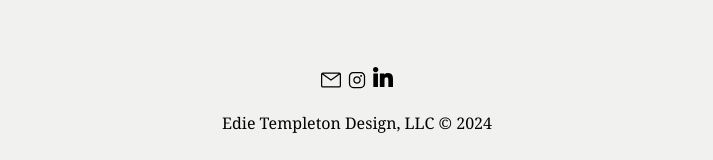
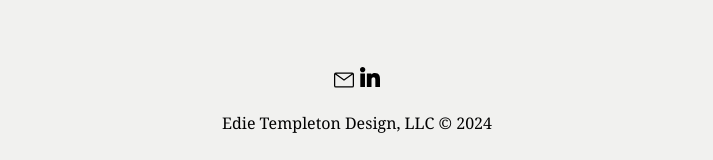
Before and after one commit to izzy1090/edie-templeton-design, a React (Create React App) app: page / in a window 1280 px wide. Shown: the part 3456-3616 px from the top of the page, without its empty margins (283-996 px from the left). Built offline with nearby package versions, Linux system fonts and the light colour scheme.

Commit message:
Removed the IG logo from the footer by request from the client

```diff
--- a/src/pages/FooterPage.js
+++ b/src/pages/FooterPage.js
@@ -13,10 +13,10 @@ function FooterPage () {
             target='_blank' rel='noreferrer'>
             <EmailLogo id="emailLogo"/>
           </a>
-          <a href='https://www.instagram.com/templetweed/'
+          {/* <a href='https://www.instagram.com/templetweed/'
             target='_blank' rel="noreferrer">
             <InstagramLogo id='instagram'/>
-          </a>
+          </a> */}
           <a href='https://www.linkedin.com/in/edie-snyder-28b4b92b/'
             target='_blank' rel='noreferrer'>
             <LinkedInLogo id="linkedin"/>
```
